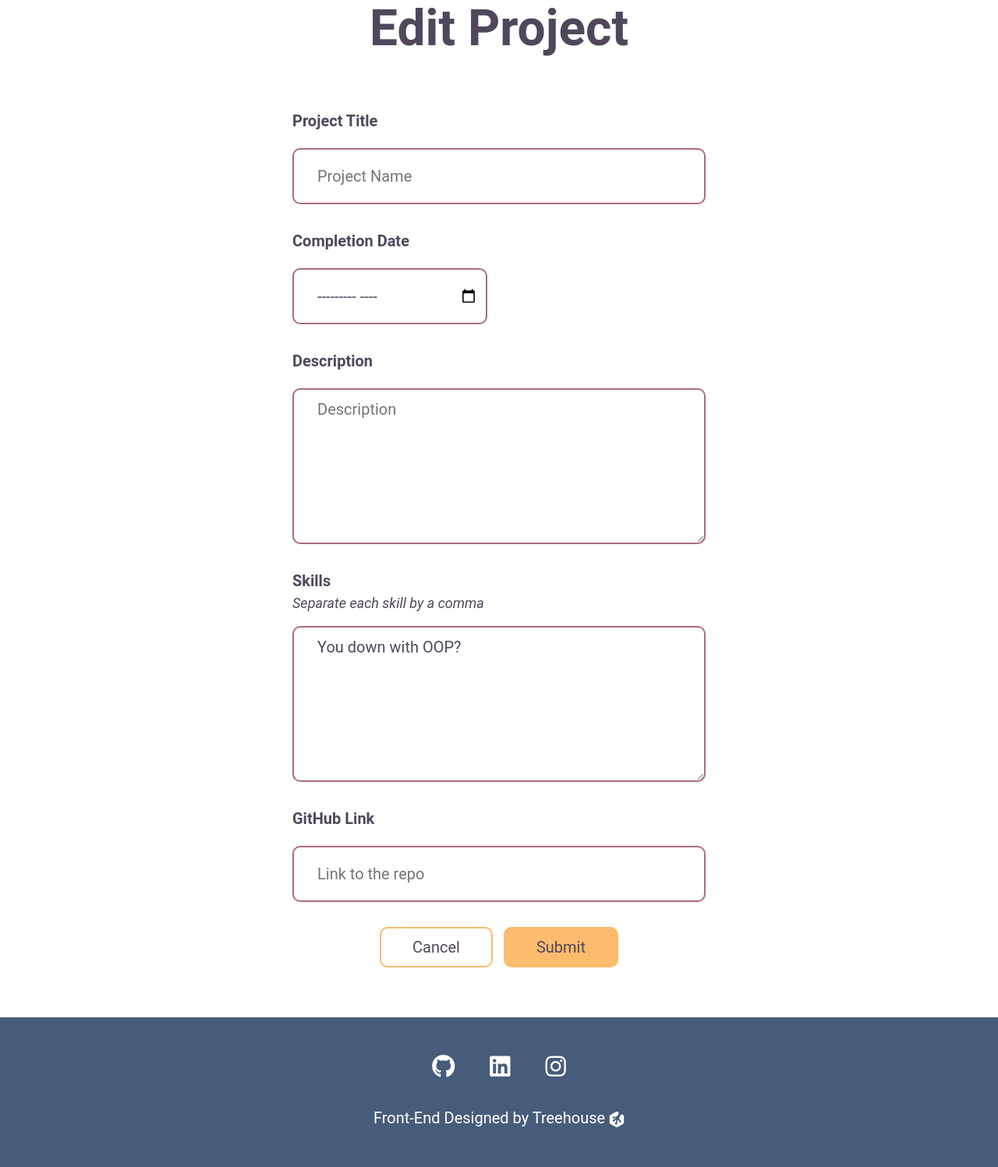
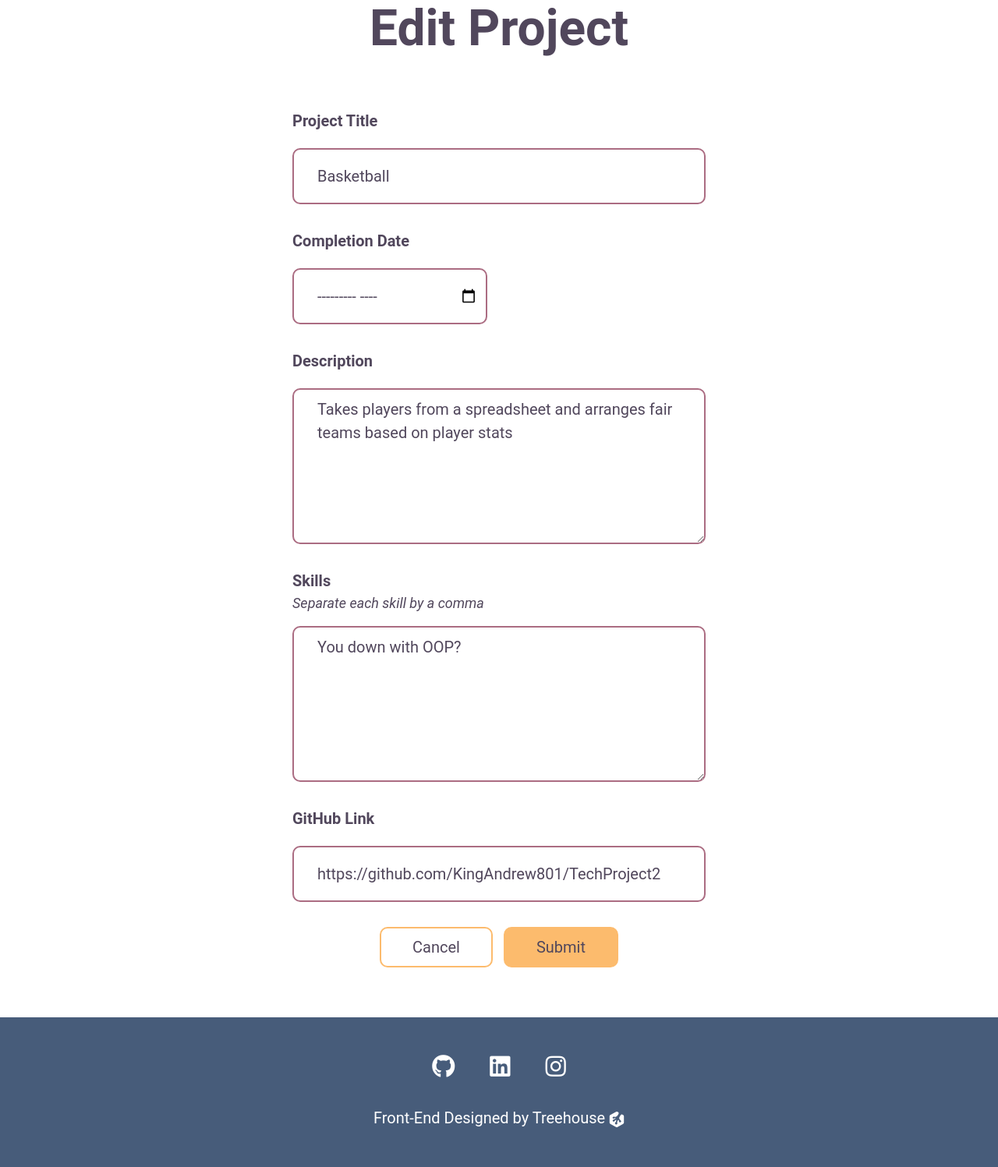
Before and after one commit to KingAndrew801/TechProject5, a Flask app: page /edit/1 in a window 1280 px wide. Shown: the part 174-1671 px from the top of the page at 78% size. Run offline with Flask 3, Linux system fonts and the light colour scheme; data comes from the database, SQL or seed files in the repository; both versions use the stored data as it was after the commit.

Commit message:
Finishing touches

```diff
--- a/templates/about.html
+++ b/templates/about.html
@@ -1,7 +1,7 @@
 {% extends 'layout1.html' %}
         {% block deetz %}
             <h1>Andy 'King Andrew' McDonald</h1>
-            <p>Gain hands on experience with coding.</p>
+            <p>On a mission to gain hands on experience with coding.</p>
             <!--I would suggest choosing a different picture here.-->
             <!--Like maybe a hobby photo-->
             <img src="https://cdn.pixabay.com/photo/2020/09/04/12/32/kayak-5543935_1280.jpg" alt="Headshot of myself">
--- a/templates/editproj.html
+++ b/templates/editproj.html
@@ -5,16 +5,16 @@
 <section id="form">
     <form action="{{ url_for('editproj', id=proj.id)}}" method="POST">
         <label for="title">Project Title</label>
-        <input type="text" name="title" id="title" placeholder="Project Name" required value ={{proj.titel}}>
+        <input type="text" name="title" id="title" placeholder="Project Name" required value ={{proj.title}}>
         <label for="date">Completion Date</label>
         <input type="month" name="date" id="date" required value ={{proj.date}}>
         <label for="description">Description</label>
-        <textarea name="desc" id="description" cols="30" rows="20" placeholder="Description" required>{{proj.description}}</textarea>
+        <textarea name="desc" id="description" cols="30" rows="20" placeholder="Description" required>{{proj.desc}}</textarea>
         <label for="skills-list" id="skills-label">Skills</label>
         <p>Separate each skill by a comma</p>
         <textarea name="skills" id="skills-list" cols="30" rows="10" placeholder="Skill, Skill" required>{{proj.skills}}</textarea>
         <label for="github">GitHub Link</label>
-        <input type="url" name="github" id="github" placeholder="Link to the repo" required value ={{proj.gitloc}}>
+        <input type="url" name="github" id="github" placeholder="Link to the repo" required value ={{proj.github}}>
         <div>
             <button type="reset">Cancel</button>
             <button type="submit">Submit</button>
--- a/templates/index.html
+++ b/templates/index.html
@@ -31,8 +31,10 @@
             <div id="project-list">
 {% for project in proj %}
                 <div id="{{project.id}}" class="a-project">
+                    <a href='{{url_for("detail", id=project.id)}}'>
                     <h3>{{project.title}}</h3>
-                    <a href="{{project.gitloc}}" class="github-btn">
+                    </a>
+                    <a href="{{project.github}}" class="github-btn">
                         <i class="fab fa-github"></i>
                         View on GitHub
                     </a>
@@ -49,8 +51,8 @@
             <h2>Contact Me</h2>
             <p>
                 Phone: (801) 680-5784
-                Email: ArMcDonald801@gmail.com
             </p>
+
             <p>
                 <i class="fas fa-envelope"></i>
                 ArMcDonald801@email.com
```
Also changed, not shown: README.md, instance/projects.db.
